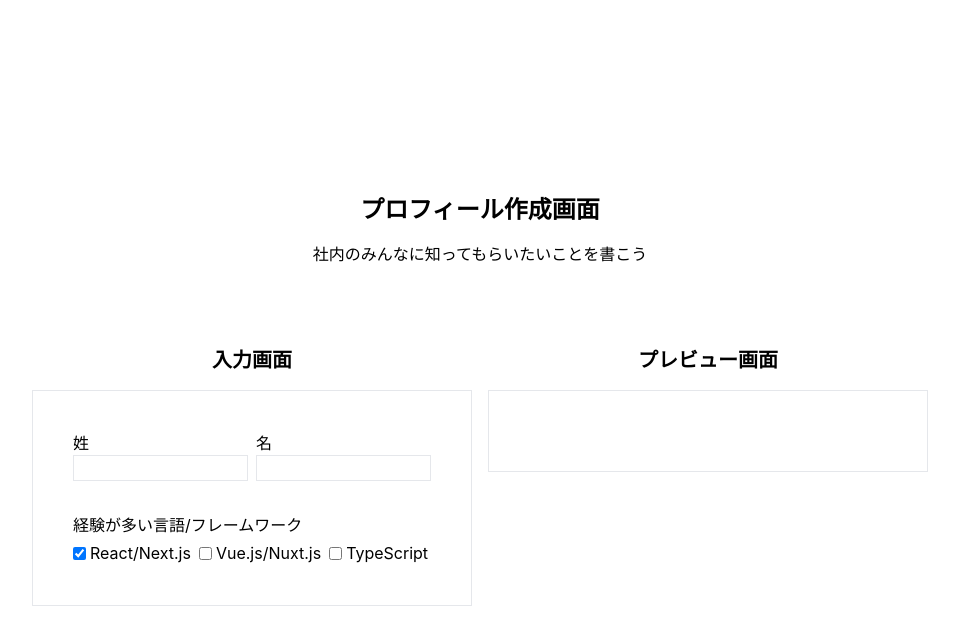
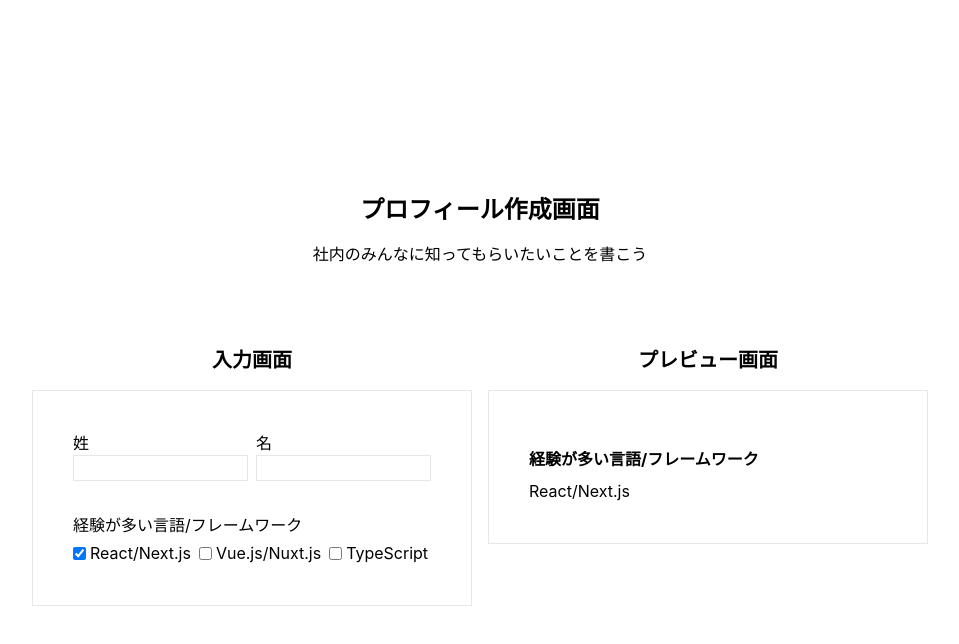
Before and after one commit to shotam1415/react-study, a React (Create React App) app: page / in a window 1280 px wide. Both pictures are taken after a click on the checkbox "React/Next.js". Shown: the top 644 px of the page, without its empty margins (160-1119 px from the left). Built offline with nearby package versions, Linux system fonts and the light colour scheme.

Commit message:
チェックボックスの内容を出力した

```diff
--- a/src/App.tsx
+++ b/src/App.tsx
@@ -177,8 +177,16 @@ function App() {
                                             <dl>{profile.lastName}</dl>
                                         </dd>
                                     )} */}
+                                    <div className="mb-4">
+                                        <p className="text-center">{profile.firstName}{profile.lastName}</p>
+                                    </div>
                                     <div>
-                                        <p className="text-center">{profile.firstName}{profile.lastName}</p>
+                                        <p className="font-bold mb-2">経験が多い言語/フレームワーク</p>
+                                        <ul className="flex items-center gap-2">
+                                            {profile.experiencedLanguages.map((item:string,index:number)=>{
+                                                return <li key={index}>{item}</li>
+                                            })}
+                                        </ul>
                                     </div>
                                 </div>
                             )}
```
